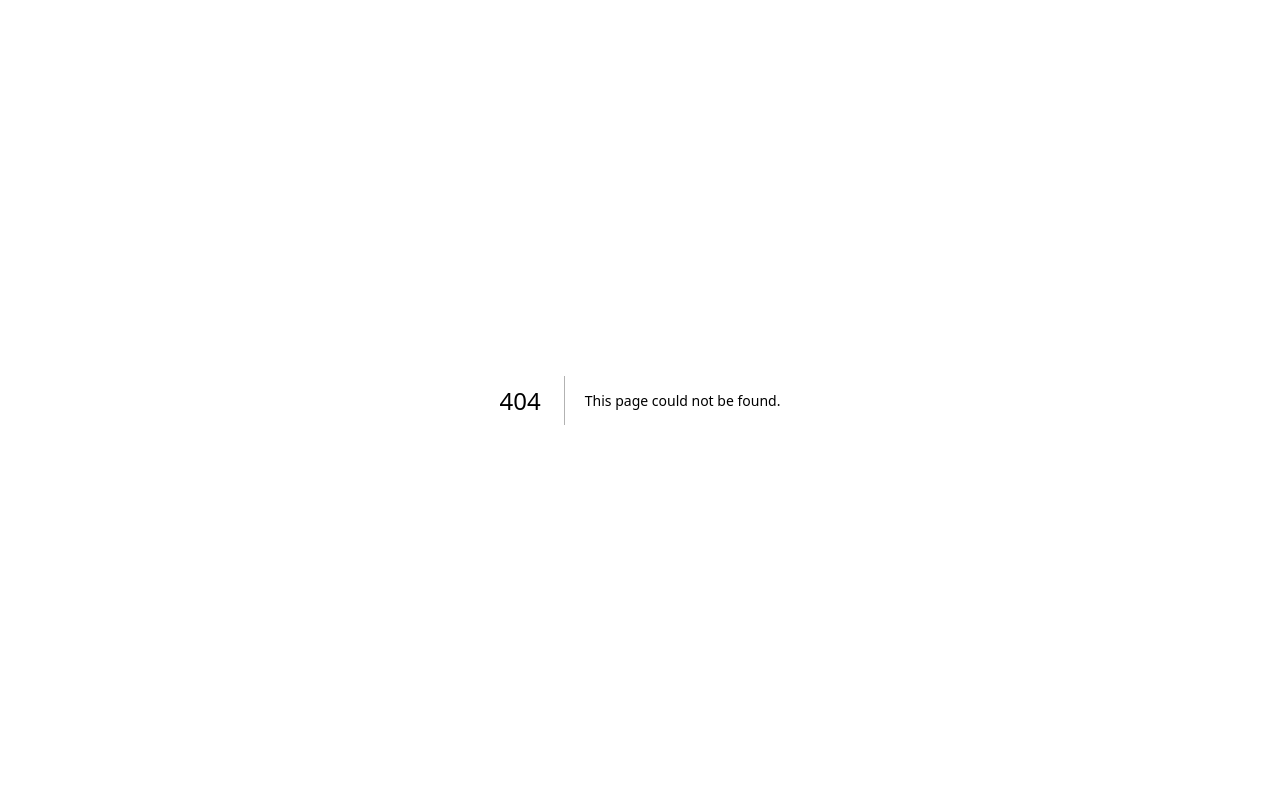
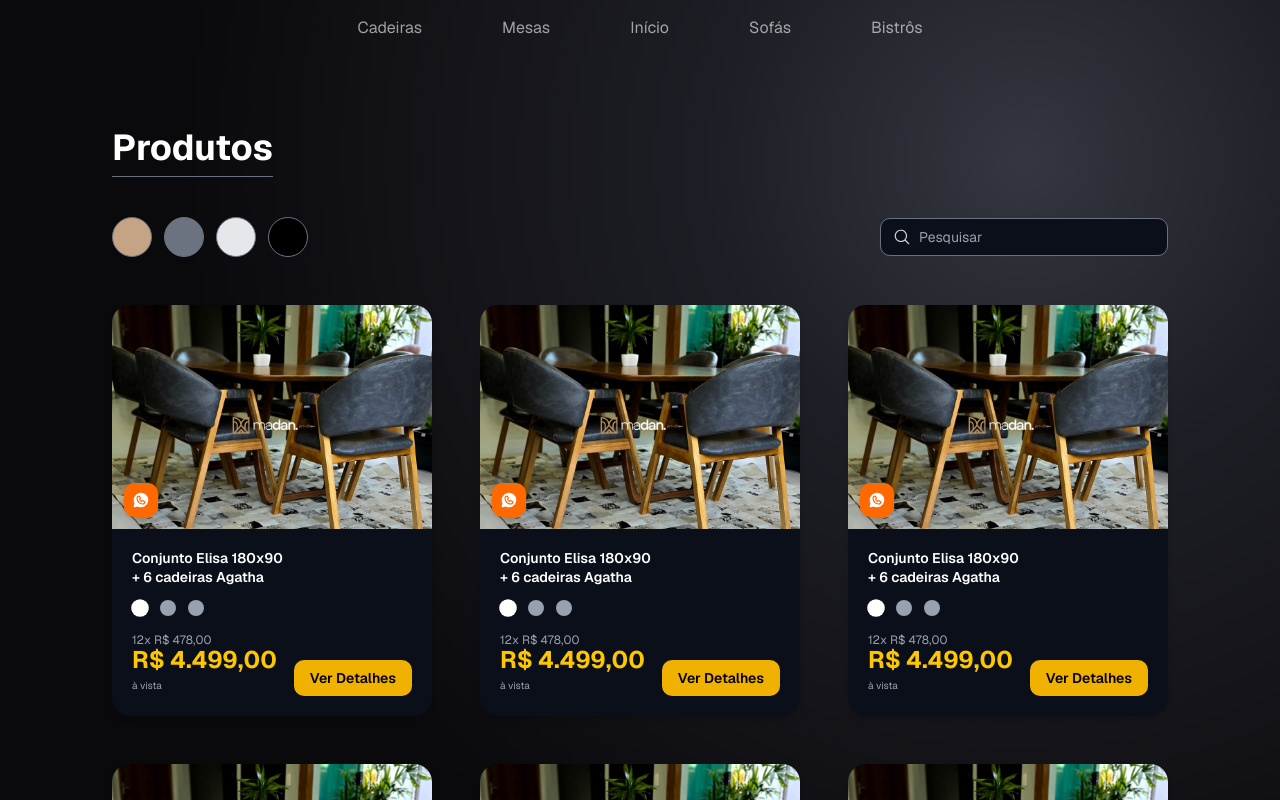
Before and after one commit to KkauDev/catalogo-moveleiro, a Next.js app: page /produtos in a window 1280 px wide. Before the commit this address had no page. Built offline with nearby package versions, Linux system fonts and the light colour scheme.

Commit message:
adicionando pagina de produtos

```diff
--- a/components/layout/navbar.tsx
+++ b/components/layout/navbar.tsx
@@ -60,7 +60,7 @@ export default function Navbar() {
           </span>
         </Link>
 
-        <Link className="opacity-60 hover:opacity-100 transition" href="/Home">
+        <Link className="opacity-60 hover:opacity-100 transition" href="/">
           <span className="relative inline-block cursor-pointer group">
             Início
             <span className="absolute left-0 -bottom-1 h-2px w-0 bg-[#DB9166] transition-all duration-300 group-hover:w-full"></span>
--- a/src/app/introducao/page.tsx
+++ b/src/app/introducao/page.tsx
@@ -44,7 +44,7 @@ export default function Introducao() {
             <Image
               src={mesa4}
               alt="Mesa Madan"
-              className="w-125 h-350px object-cover transition duration-500 hover:scale-105 hover:brightness-110"
+              className="w-125 h-125 object-cover transition duration-500 hover:scale-105 hover:brightness-110"
               priority
             />
           </div>
--- a/src/app/layout.tsx
+++ b/src/app/layout.tsx
@@ -1,8 +1,10 @@
 import "@/styles/globals.css";
 import { Geist } from "next/font/google";
 import { cn } from "@/lib/utils";
+import Navbar from "@/components/layout/navbar";
+import Footer from "@/components/layout/footer";
 
-const geist = Geist({subsets:['latin'],variable:'--font-sans'});
+const geist = Geist({ subsets: ["latin"], variable: "--font-sans" });
 
 export default function RootLayout({
   children,
@@ -10,8 +12,19 @@ export default function RootLayout({
   children: React.ReactNode;
 }) {
   return (
-    <html lang="pt-br" suppressHydrationWarning className={cn("font-sans", geist.variable)}>
-      <body style={{ margin: 0, padding: 0 }}>{children}</body>
+    <html
+      lang="pt-br"
+      suppressHydrationWarning
+      className={cn("font-sans", geist.variable)}
+    >
+      <body
+        className="flex flex-col min-h-screen bg-[#080B14] text-white"
+        style={{ margin: 0, padding: 0 }}
+      >
+        <Navbar />
+        <main className="grow pt-24">{children}</main>
+        <Footer />
+      </body>
     </html>
   );
 }
--- a/src/app/novidades/page.tsx
+++ b/src/app/novidades/page.tsx
@@ -91,7 +91,7 @@ export default function Novidades() {
       <div className="w-[80%] flex justify-between items-center py-10">
         <h1 className="font-bold text-5xl text-white">Novidades</h1>
 
-        <Link href={"/novidades"}>
+        <Link href={"/produtos"}>
           <Button className="flex items-center gap-2 bg-[#1E1E26] hover:bg-[#BF925A]">
             Ver Todos
             <MoveRight />
--- /dev/null
+++ b/src/app/produtos/page.tsx
@@ -0,0 +1,159 @@
+"use client";
+
+import { motion } from "framer-motion";
+import Image from "next/image";
+import { MagnifyingGlass, WhatsappLogo } from "@phosphor-icons/react";
+import { useState } from "react";
+
+/* ================= TYPES ================= */
+type Produto = {
+  id: number;
+  imagens: string[];
+};
+
+/* ================= CARD ================= */
+function ProductCard({ produto }: { produto: Produto }) {
+  const [imgIndex, setImgIndex] = useState<number>(0);
+
+  return (
+    <motion.div
+      className="bg-[#0b0f1a] rounded-2xl overflow-hidden shadow-md"
+      variants={{
+        hidden: { opacity: 0, y: 40 },
+        visible: { opacity: 1, y: 0 },
+      }}
+    >
+      {/* IMAGEM */}
+      <div className="relative w-full h-56 overflow-hidden">
+        <Image
+          src={produto.imagens[imgIndex]}
+          alt="produto"
+          fill
+          className="object-cover transition duration-300 hover:scale-[1.02]"
+        />
+
+        {/* BOTÃO WHATSAPP */}
+        <button
+          className="absolute bottom-3 left-3 bg-orange-500 p-2 rounded-lg shadow-md
+          hover:scale-105 hover:brightness-110 active:scale-95 transition"
+        >
+          <WhatsappLogo size={18} weight="fill" />
+        </button>
+      </div>
+
+      {/* CONTEÚDO */}
+      <div className="p-5 text-white">
+        <h3 className="text-sm font-semibold mb-3 leading-snug">
+          Conjunto Elisa 180x90 <br /> + 6 cadeiras Agatha
+        </h3>
+
+        {/* BOLINHAS */}
+        <div className="flex gap-3 mb-4">
+          {produto.imagens.map((_, i) => (
+            <div
+              key={i}
+              onClick={() => setImgIndex(i)}
+              className={`w-4 h-4 rounded-full cursor-pointer transition ${
+                imgIndex === i
+                  ? "bg-white scale-110"
+                  : "bg-gray-400 hover:scale-110"
+              }`}
+            />
+          ))}
+        </div>
+
+        {/* PREÇO */}
+        <div className="flex justify-between items-end">
+          <div>
+            <span className="text-xs text-gray-400 block">12x R$ 478,00</span>
+
+            <p className="text-2xl font-bold text-yellow-400 leading-none">
+              R$ 4.499,00
+            </p>
+
+            <span className="text-[10px] text-gray-400">à vista</span>
+          </div>
+
+          {/* BOTÃO */}
+          <button
+            className="bg-yellow-500 text-black px-4 py-2 rounded-lg text-sm font-semibold
+            hover:brightness-110 hover:scale-105 active:scale-95 transition"
+          >
+            Ver Detalhes
+          </button>
+        </div>
+      </div>
+    </motion.div>
+  );
+}
+
+/* ================= PAGE ================= */
+export default function ConjuntosPage() {
+  const produtos: Produto[] = Array.from({ length: 18 }).map((_, i) => ({
+    id: i,
+    imagens: [
+      "/img/imgMesa/mesa4.jpeg",
+      "/img/imgMesa/mesa1.jpeg",
+      "/img/imgMesa/mesa2.jpeg",
+    ],
+  }));
+
+  return (
+    <div className="px-4 md:px-10 lg:px-28 py-8 min-h-screen">
+      {/* TÍTULO */}
+      <div className="mb-10">
+        <h1 className="text-4xl font-bold text-white border-b border-gray-500 inline-block pb-2">
+          Produtos
+        </h1>
+      </div>
+
+      {/* FILTROS + PESQUISA */}
+      <div className="flex flex-col md:flex-row justify-between items-center gap-6 mb-12">
+        {/* CORES */}
+        <div className="flex gap-3">
+          {["#c4a484", "#6b7280", "#e5e7eb", "#000000"].map((color, i) => (
+            <div
+              key={i}
+              className="w-10 h-10 rounded-full cursor-pointer border border-gray-500"
+              style={{ backgroundColor: color }}
+            />
+          ))}
+        </div>
+
+        {/* SEARCH */}
+        <div
+          className="flex items-center border border-gray-500 rounded-lg px-3 py-2 w-full md:w-72
+          bg-[#0b0f1a] text-white transition duration-300
+          hover:border-yellow-400 hover:shadow-md focus-within:border-yellow-400"
+        >
+          <MagnifyingGlass size={20} className="text-gray-300" />
+
+          <input
+            type="text"
+            placeholder="Pesquisar"
+            className="bg-transparent outline-none ml-2 w-full text-sm placeholder:text-gray-400 text-white"
+          />
+        </div>
+      </div>
+
+      {/* GRID */}
+      <motion.div
+        className="grid grid-cols-1 md:grid-cols-2 lg:grid-cols-3 gap-12"
+        initial="hidden"
+        animate="visible"
+        variants={{
+          hidden: {},
+          visible: {
+            transition: {
+              staggerChildren: 0.1,
+            },
+          },
+        }}
+      >
+        {produtos.map((produto) => (
+          <ProductCard key={produto.id} produto={produto} />
+        ))}
+      </motion.div>
+    </div>
+  );
+}
```
